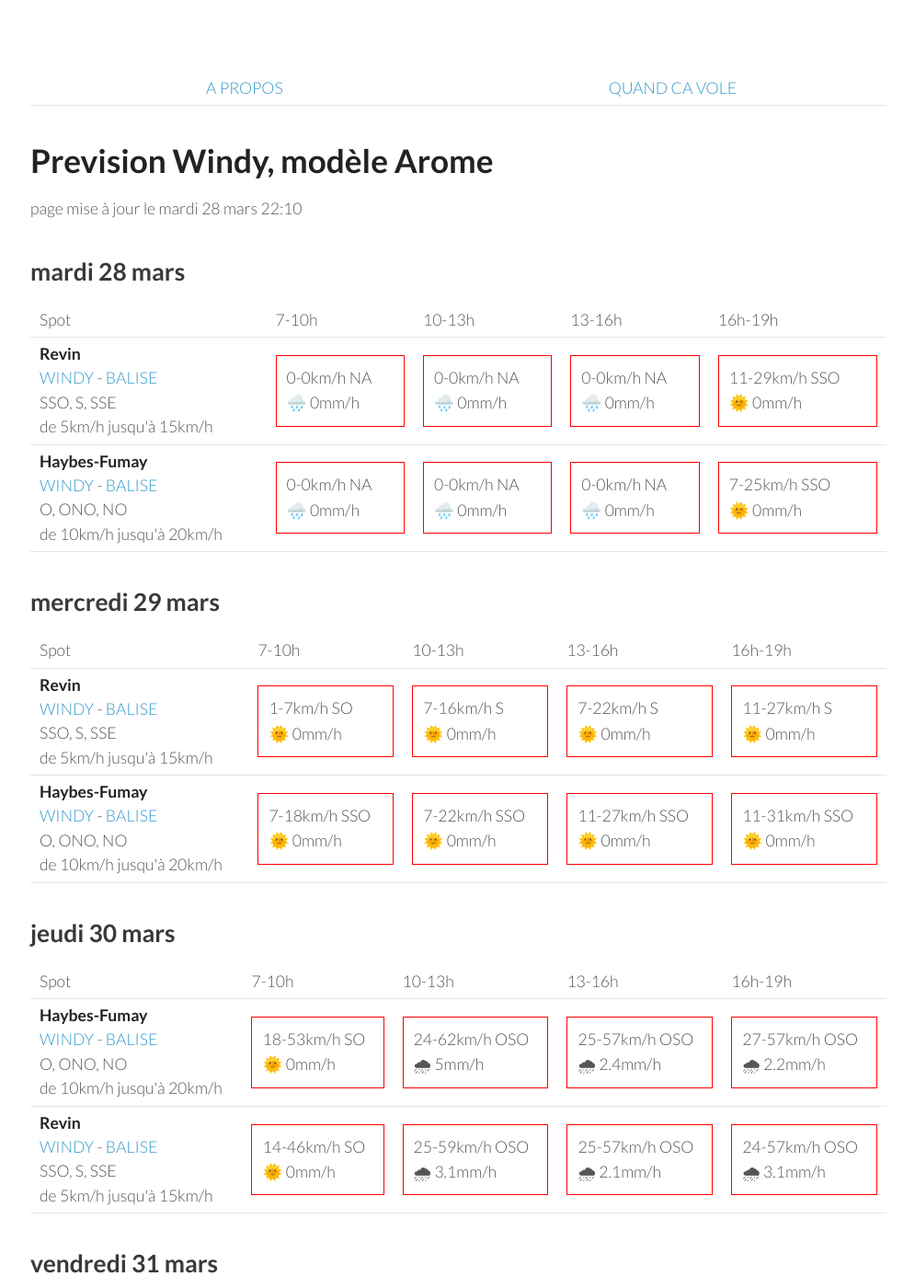
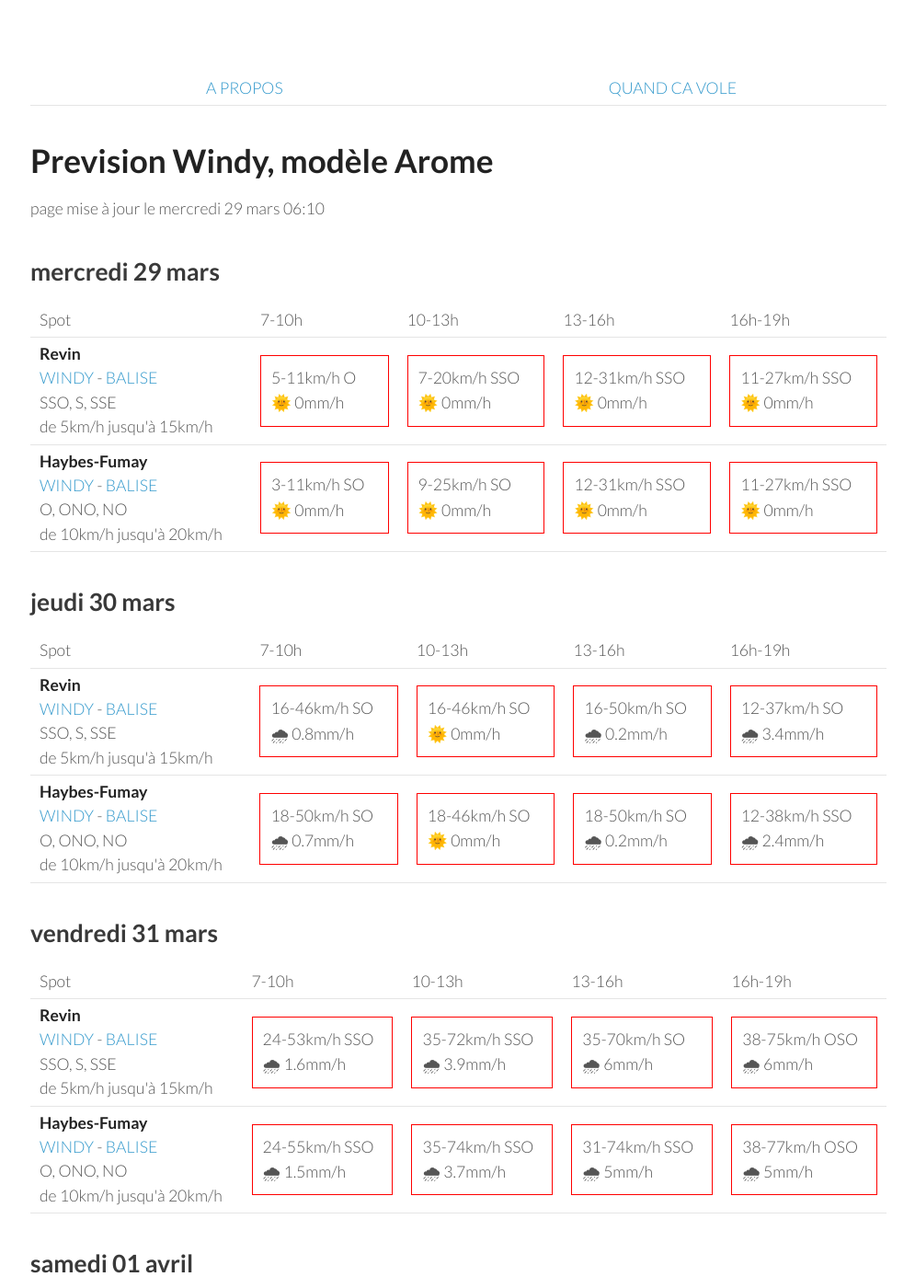
Before and after one commit to parapente-dans-le-nord/parapente-dans-le-nord.github.io, a Jekyll site: the page built from ardennes.markdown, in a window 1280 px wide and 1400 px high. Shown: the whole window at 92% size, without its empty margins (25-1020 px from the left). Built offline with Jekyll 4.4.1, drawn with Linux system fonts in a browser that asks for light colours; some of the changed text lies outside the part shown.

Commit message:
update index.markdown

```diff
--- a/ardennes.markdown
+++ b/ardennes.markdown
@@ -7,42 +7,8 @@ title:  "Tous les spots"
 {: .links}
 
 # Prevision Windy, modèle Arome
-page mise à jour le mardi 28 mars 22:10
+page mise à jour le mercredi 29 mars 06:10
 
-## mardi 28 mars
-
-{::nomarkdown}
-<table>
-  <tbody>
-    <tr>
-      <td>Spot</td>
-      <td>7-10h</td>
-      <td>10-13h</td>
-      <td>13-16h</td>
-      <td>16h-19h</td>
-    </tr>
-<tr>
-        <td><strong>Revin</strong><br><a href="https://windy.com/49.948/4.625?49.543,4.625,8">WINDY</a> - <span class=""><a href="http://www.balisemeteo.com/balise.php?idBalise=5019">BALISE</a> </span><br> <span class="vent-favorable">SSO, S, SSE</span><br><span class="force-vent">de 5km/h jusqu'à 15km/h</span> </td>
-
-            <td><div class="not-flyable"><p>0-0km/h NA</p><p>🌧️ 0mm/h</p></div></td>
-            <td><div class="not-flyable"><p>0-0km/h NA</p><p>🌧️ 0mm/h</p></div></td>
-            <td><div class="not-flyable"><p>0-0km/h NA</p><p>🌧️ 0mm/h</p></div></td>
-            <td><div class="not-flyable"><p>11-29km/h SSO</p><p>🌞 0mm/h</p></div></td>
-
-    </tr>
-<tr>
-        <td><strong>Haybes-Fumay</strong><br><a href="https://windy.com/49.998/4.715?49.913,4.738,10">WINDY</a> - <span class=""><a href="http://www.balisemeteo.com/balise.php?idBalise=104">BALISE</a> </span><br> <span class="vent-favorable">O, ONO, NO</span><br><span class="force-vent">de 10km/h jusqu'à 20km/h</span> </td>
-
-            <td><div class="not-flyable"><p>0-0km/h NA</p><p>🌧️ 0mm/h</p></div></td>
-            <td><div class="not-flyable"><p>0-0km/h NA</p><p>🌧️ 0mm/h</p></div></td>
-            <td><div class="not-flyable"><p>0-0km/h NA</p><p>🌧️ 0mm/h</p></div></td>
-            <td><div class="not-flyable"><p>7-25km/h SSO</p><p>🌞 0mm/h</p></div></td>
-
-    </tr>
-
-</tbody>
-</table>
-{:/}
 ## mercredi 29 mars
 
 {::nomarkdown}
@@ -58,20 +24,20 @@ page mise à jour le mardi 28 mars 22:10
 <tr>
         <td><strong>Revin</strong><br><a href="https://windy.com/49.948/4.625?49.543,4.625,8">WINDY</a> - <span class=""><a href="http://www.balisemeteo.com/balise.php?idBalise=5019">BALISE</a> </span><br> <span class="vent-favorable">SSO, S, SSE</span><br><span class="force-vent">de 5km/h jusqu'à 15km/h</span> </td>
 
-            <td><div class="not-flyable"><p>1-7km/h SO</p><p>🌞 0mm/h</p></div></td>
-            <td><div class="not-flyable"><p>7-16km/h S</p><p>🌞 0mm/h</p></div></td>
-            <td><div class="not-flyable"><p>7-22km/h S</p><p>🌞 0mm/h</p></div></td>
-            <td><div class="not-flyable"><p>11-27km/h S</p><p>🌞 0mm/h</p></div></td>
+            <td><div class="not-flyable"><p>5-11km/h O</p><p>🌞 0mm/h</p></div></td>
+            <td><div class="not-flyable"><p>7-20km/h SSO</p><p>🌞 0mm/h</p></div></td>
+            <td><div class="not-flyable"><p>12-31km/h SSO</p><p>🌞 0mm/h</p></div></td>
+            <td><div class="not-flyable"><p>11-27km/h SSO</p><p>🌞 0mm/h</p></div></td>
 
 
     </tr>
 <tr>
         <td><strong>Haybes-Fumay</strong><br><a href="https://windy.com/49.998/4.715?49.913,4.738,10">WINDY</a> - <span class=""><a href="http://www.balisemeteo.com/balise.php?idBalise=104">BALISE</a> </span><br> <span class="vent-favorable">O, ONO, NO</span><br><span class="force-vent">de 10km/h jusqu'à 20km/h</span> </td>
 
-            <td><div class="not-flyable"><p>7-18km/h SSO</p><p>🌞 0mm/h</p></div></td>
-            <td><div class="not-flyable"><p>7-22km/h SSO</p><p>🌞 0mm/h</p></div></td>
+            <td><div class="not-flyable"><p>3-11km/h SO</p><p>🌞 0mm/h</p></div></td>
+            <td><div class="not-flyable"><p>9-25km/h SO</p><p>🌞 0mm/h</p></div></td>
+            <td><div class="not-flyable"><p>12-31km/h SSO</p><p>🌞 0mm/h</p></div></td>
             <td><div class="not-flyable"><p>11-27km/h SSO</p><p>🌞 0mm/h</p></div></td>
-            <td><div class="not-flyable"><p>11-31km/h SSO</p><p>🌞 0mm/h</p></div></td>
 
 
     </tr>
@@ -92,22 +58,22 @@ page mise à jour le mardi 28 mars 22:10
       <td>16h-19h</td>
     </tr>
 <tr>
-        <td><strong>Haybes-Fumay</strong><br><a href="https://windy.com/49.998/4.715?49.913,4.738,10">WINDY</a> - <span class=""><a href="http://www.balisemeteo.com/balise.php?idBalise=104">BALISE</a> </span><br> <span class="vent-favorable">O, ONO, NO</span><br><span class="force-vent">de 10km/h jusqu'à 20km/h</span> </td>
+        <td><strong>Revin</strong><br><a href="https://windy.com/49.948/4.625?49.543,4.625,8">WINDY</a> - <span class=""><a href="http://www.balisemeteo.com/balise.php?idBalise=5019">BALISE</a> </span><br> <span class="vent-favorable">SSO, S, SSE</span><br><span class="force-vent">de 5km/h jusqu'à 15km/h</span> </td>
 
-            <td><div class="not-flyable"><p>18-53km/h SO</p><p>🌞 0mm/h</p></div></td>
-            <td><div class="not-flyable"><p>24-62km/h OSO</p><p>🌧 5mm/h</p></div></td>
-            <td><div class="not-flyable"><p>25-57km/h OSO</p><p>🌧 2.4mm/h</p></div></td>
-            <td><div class="not-flyable"><p>27-57km/h OSO</p><p>🌧 2.2mm/h</p></div></td>
+            <td><div class="not-flyable"><p>16-46km/h SO</p><p>🌧 0.8mm/h</p></div></td>
+            <td><div class="not-flyable"><p>16-46km/h SO</p><p>🌞 0mm/h</p></div></td>
+            <td><div class="not-flyable"><p>16-50km/h SO</p><p>🌧 0.2mm/h</p></div></td>
+            <td><div class="not-flyable"><p>12-37km/h SO</p><p>🌧 3.4mm/h</p></div></td>
 
 
     </tr>
 <tr>
-        <td><strong>Revin</strong><br><a href="https://windy.com/49.948/4.625?49.543,4.625,8">WINDY</a> - <span class=""><a href="http://www.balisemeteo.com/balise.php?idBalise=5019">BALISE</a> </span><br> <span class="vent-favorable">SSO, S, SSE</span><br><span class="force-vent">de 5km/h jusqu'à 15km/h</span> </td>
+        <td><strong>Haybes-Fumay</strong><br><a href="https://windy.com/49.998/4.715?49.913,4.738,10">WINDY</a> - <span class=""><a href="http://www.balisemeteo.com/balise.php?idBalise=104">BALISE</a> </span><br> <span class="vent-favorable">O, ONO, NO</span><br><span class="force-vent">de 10km/h jusqu'à 20km/h</span> </td>
 
-            <td><div class="not-flyable"><p>14-46km/h SO</p><p>🌞 0mm/h</p></div></td>
-            <td><div class="not-flyable"><p>25-59km/h OSO</p><p>🌧 3.1mm/h</p></div></td>
-            <td><div class="not-flyable"><p>25-57km/h OSO</p><p>🌧 2.1mm/h</p></div></td>
-            <td><div class="not-flyable"><p>24-57km/h OSO</p><p>🌧 3.1mm/h</p></div></td>
+            <td><div class="not-flyable"><p>18-50km/h SO</p><p>🌧 0.7mm/h</p></div></td>
+            <td><div class="not-flyable"><p>18-46km/h SO</p><p>🌞 0mm/h</p></div></td>
+            <td><div class="not-flyable"><p>18-50km/h SO</p><p>🌧 0.2mm/h</p></div></td>
+            <td><div class="not-flyable"><p>12-38km/h SSO</p><p>🌧 2.4mm/h</p></div></td>
 
 
     </tr>
@@ -130,20 +96,20 @@ page mise à jour le mardi 28 mars 22:10
 <tr>
         <td><strong>Revin</strong><br><a href="https://windy.com/49.948/4.625?49.543,4.625,8">WINDY</a> - <span class=""><a href="http://www.balisemeteo.com/balise.php?idBalise=5019">BALISE</a> </span><br> <span class="vent-favorable">SSO, S, SSE</span><br><span class="force-vent">de 5km/h jusqu'à 15km/h</span> </td>
 
-            <td><div class="not-flyable"><p>29-61km/h SO</p><p>🌧 6mm/h</p></div></td>
-            <td><div class="not-flyable"><p>38-74km/h SO</p><p>🌧 2.7mm/h</p></div></td>
-            <td><div class="not-flyable"><p>37-81km/h SO</p><p>🌧 3.7mm/h</p></div></td>
-            <td><div class="not-flyable"><p>31-75km/h SO</p><p>🌧 3.1mm/h</p></div></td>
+            <td><div class="not-flyable"><p>24-53km/h SSO</p><p>🌧 1.6mm/h</p></div></td>
+            <td><div class="not-flyable"><p>35-72km/h SSO</p><p>🌧 3.9mm/h</p></div></td>
+            <td><div class="not-flyable"><p>35-70km/h SO</p><p>🌧 6mm/h</p></div></td>
+            <td><div class="not-flyable"><p>38-75km/h OSO</p><p>🌧 6mm/h</p></div></td>
 
 
     </tr>
 <tr>
         <td><strong>Haybes-Fumay</strong><br><a href="https://windy.com/49.998/4.715?49.913,4.738,10">WINDY</a> - <span class=""><a href="http://www.balisemeteo.com/balise.php?idBalise=104">BALISE</a> </span><br> <span class="vent-favorable">O, ONO, NO</span><br><span class="force-vent">de 10km/h jusqu'à 20km/h</span> </td>
 
-            <td><div class="not-flyable"><p>31-64km/h SSO</p><p>🌧 6mm/h</p></div></td>
-            <td><div class="not-flyable"><p>35-72km/h SO</p><p>🌧 3.1mm/h</p></div></td>
-            <td><div class="not-flyable"><p>37-87km/h SO</p><p>🌧 3.4mm/h</p></div></td>
-            <td><div class="not-flyable"><p>27-77km/h SSO</p><p>🌧 3.6mm/h</p></div></td>
+            <td><div class="not-flyable"><p>24-55km/h SSO</p><p>🌧 1.5mm/h</p></div></td>
+            <td><div class="not-flyable"><p>35-74km/h SSO</p><p>🌧 3.7mm/h</p></div></td>
+            <td><div class="not-flyable"><p>31-74km/h SSO</p><p>🌧 5mm/h</p></div></td>
+            <td><div class="not-flyable"><p>38-77km/h OSO</p><p>🌧 5mm/h</p></div></td>
 
 
     </tr>
@@ -166,8 +132,8 @@ page mise à jour le mardi 28 mars 22:10
 <tr>
         <td><strong>Haybes-Fumay</strong><br><a href="https://windy.com/49.998/4.715?49.913,4.738,10">WINDY</a> - <span class=""><a href="http://www.balisemeteo.com/balise.php?idBalise=104">BALISE</a> </span><br> <span class="vent-favorable">O, ONO, NO</span><br><span class="force-vent">de 10km/h jusqu'à 20km/h</span> </td>
 
-            <td><div class="not-flyable"><p>22-46km/h ONO</p><p>🌧 2.8mm/h</p></div></td>
-            <td><div class="not-flyable"><p>18-46km/h O</p><p>🌧 0.9mm/h</p></div></td>
+            <td><div class="not-flyable"><p>12-31km/h ONO</p><p>🌧 0.4mm/h</p></div></td>
+            <td><div class="not-flyable"><p>14-29km/h ONO</p><p>🌧 0.5mm/h</p></div></td>
             <td><div class="not-flyable"><p>18-42km/h ONO</p><p>🌧 0.7mm/h</p></div></td>
             <td><div class="not-flyable"><p>18-40km/h O</p><p>🌧 3.9mm/h</p></div></td>
 
@@ -176,8 +142,8 @@ page mise à jour le mardi 28 mars 22:10
 <tr>
         <td><strong>Revin</strong><br><a href="https://windy.com/49.948/4.625?49.543,4.625,8">WINDY</a> - <span class=""><a href="http://www.balisemeteo.com/balise.php?idBalise=5019">BALISE</a> </span><br> <span class="vent-favorable">SSO, S, SSE</span><br><span class="force-vent">de 5km/h jusqu'à 15km/h</span> </td>
 
-            <td><div class="not-flyable"><p>22-46km/h ONO</p><p>🌧 2.2mm/h</p></div></td>
-            <td><div class="not-flyable"><p>18-44km/h ONO</p><p>🌧 0.6mm/h</p></div></td>
+            <td><div class="not-flyable"><p>12-27km/h ONO</p><p>🌧 0.5mm/h</p></div></td>
+            <td><div class="not-flyable"><p>14-29km/h NO</p><p>🌧 0.8mm/h</p></div></td>
             <td><div class="not-flyable"><p>18-42km/h O</p><p>🌧 0.7mm/h</p></div></td>
             <td><div class="not-flyable"><p>16-42km/h O</p><p>🌧 4mm/h</p></div></td>
 
```
